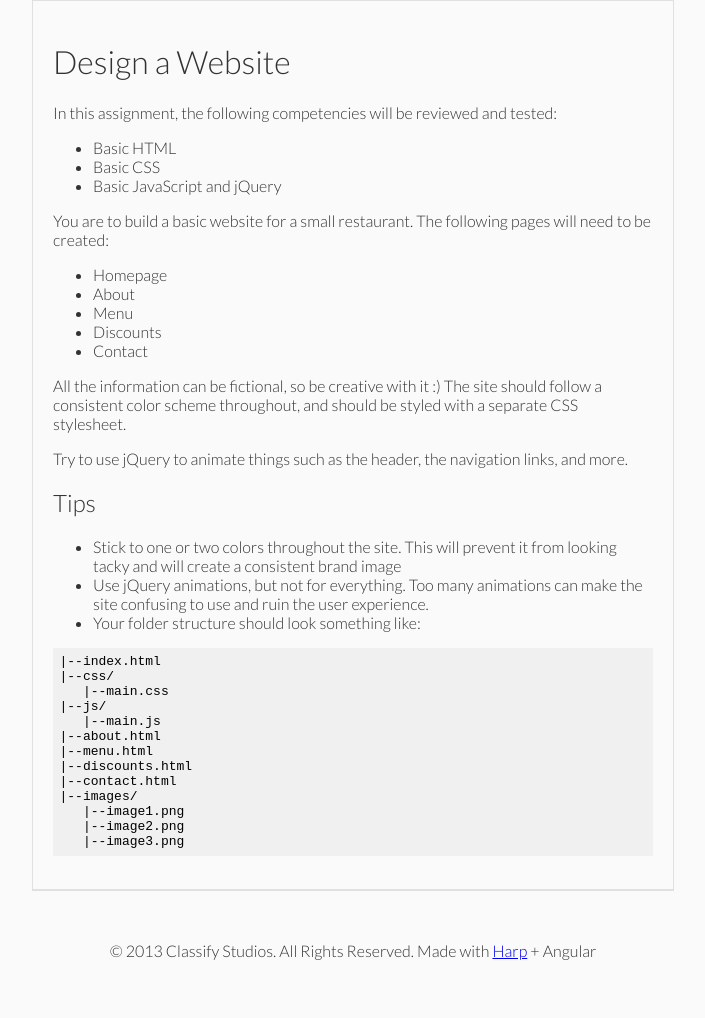
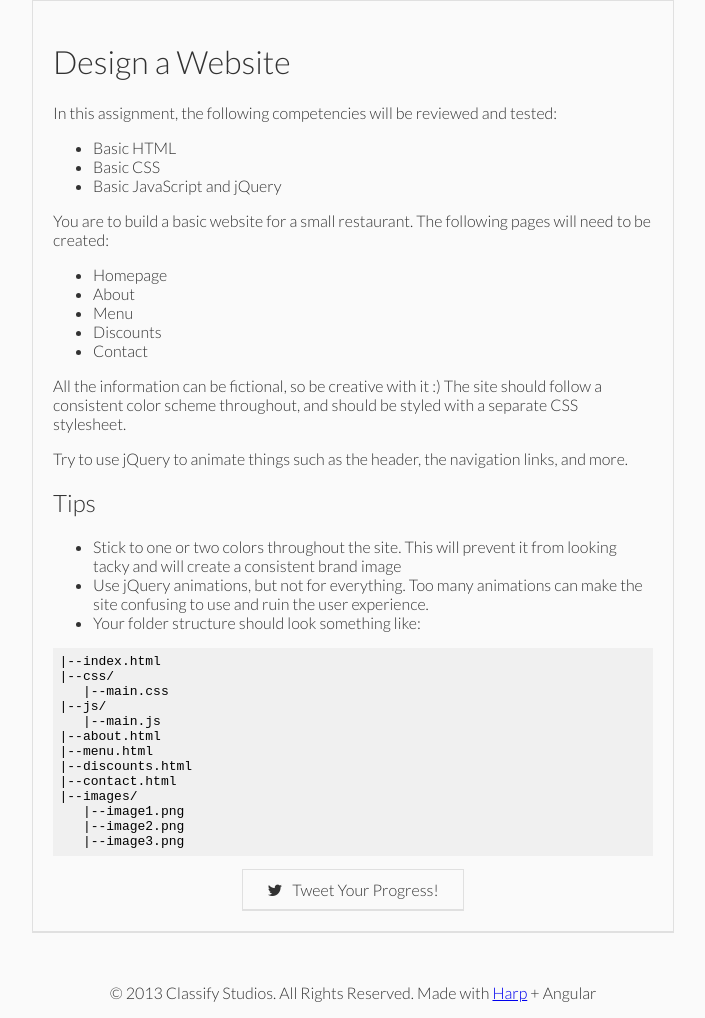
Before and after one commit to Teen2Geek/t2g-resource-hub, a plain HTML site: page assignments/one.html in a window 1280 px wide. Shown: the part 136-1154 px from the top of the page, without its empty margins (287-992 px from the left). Before the commit the page ends 1112 px from the top, so only its background shows below. Drawn offline with Linux system fonts and the light colour scheme.

Commit message:
Added tweet button

```diff
--- a/_harp/main.less
+++ b/_harp/main.less
@@ -130,6 +130,21 @@ footer {
   .content;
 }
 
+.tweet {
+  padding: 10px;
+  border: 1px solid rgba(0,0,0,.1);
+  border-bottom: 2px solid rgba(0,0,0,.1);
+  color: inherit;
+  display: block;
+  width: 200px;
+  text-align: center;
+  margin: 0 auto;
+  text-decoration: none;
+  .fa {
+    margin-right:10px;
+  }
+}
+
 @media(max-width:415px) {
   .course {
     text-align:center;
--- a/assignments/one.html
+++ b/assignments/one.html
@@ -34,4 +34,4 @@
    |--image1.png
    |--image2.png
    |--image3.png</code></pre>
-</div><footer><p>&copy; 2013 Classify Studios. All Rights Reserved. Made with <a href='http://harpjs.com'>Harp</a> + Angular</p></footer></body></html>
+<a href="https://twitter.com/intent/tweet?text=I+just+finished+learning+some+code+and+web+design+at+T2G!&amp;url=http%3A%2F%2Fhub.teen2geek.com/&amp;hashtags=coding,teen2geek" target="_blank" class="tweet"><i class="fa fa-twitter"></i>Tweet Your Progress!</a></div><footer><p>&copy; 2013 Classify Studios. All Rights Reserved. Made with <a href='http://harpjs.com'>Harp</a> + Angular</p></footer></body></html>
```
Also changed, not shown: main.css, 3 other files.
